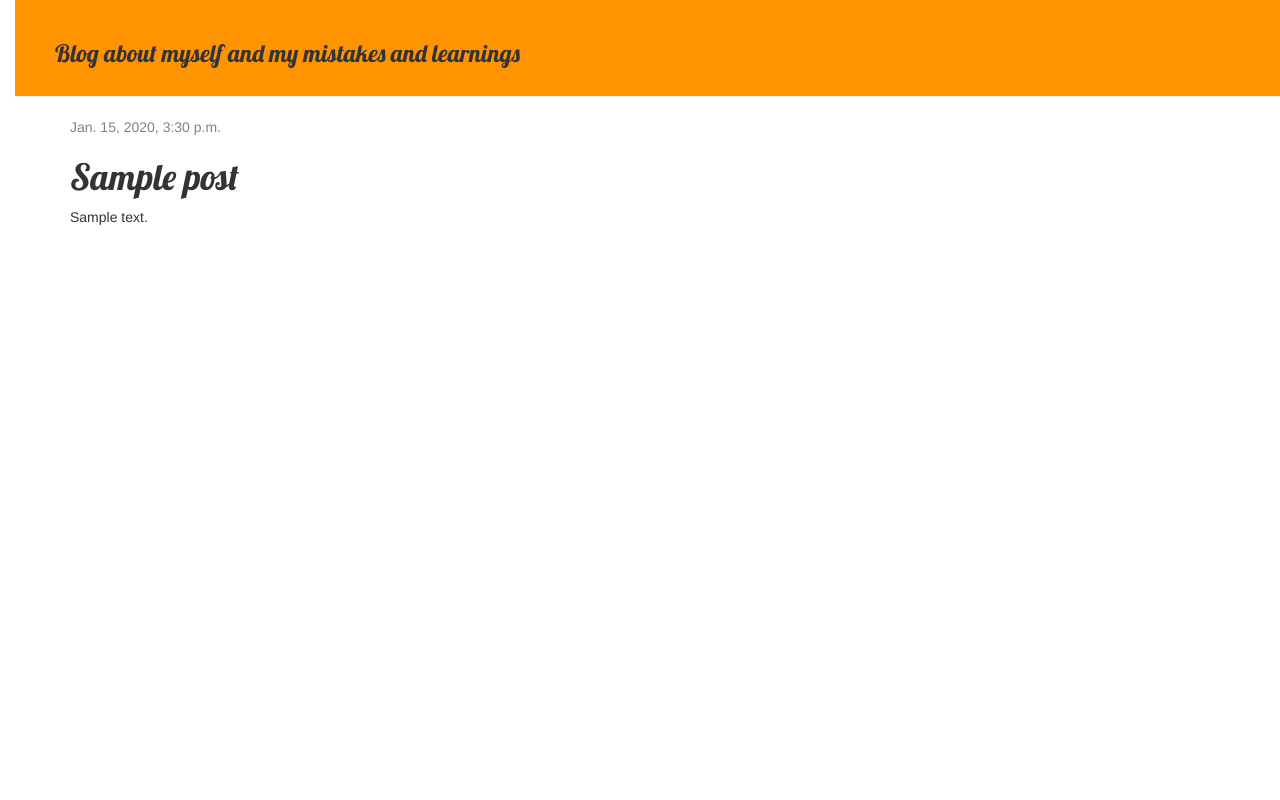
After one commit to jos-h/my_first_blog, a Django app: page /post/1/ in a window 1280 px wide. The commit adds this page. Run offline with Django 3.2, Linux system fonts and the light colour scheme; tables that the repository leaves empty hold one stand-in row (values such as "Sample post"); some libraries are stand-ins or nearby versions.

Commit message:
added view and template for detailed blog post as well as CSS for the site.

```diff
--- /dev/null
+++ b/Templates/Blog/base.html
@@ -0,0 +1,35 @@
+{%load staticfiles%}
+
+<html lang="en">
+<head>
+
+    <meta charset="UTF-8">
+
+    <link rel="stylesheet" href="https://maxcdn.bootstrapcdn.com/bootstrap/3.3.7/css/bootstrap.min.css">
+    <link rel="stylesheet" href="https://maxcdn.bootstrapcdn.com/bootstrap/3.3.7/css/bootstrap-theme.min.css">
+
+    <link rel="stylesheet" href="{%static 'css/first_blog.css' %}">
+
+    <link href="//fonts.googleapis.com/css?family=Lobster&subset=latin,latin-ext" rel="stylesheet" type="text/css">
+
+    <title>My website</title>
+
+</head>
+<body>
+    <div class="page-header">
+        <h3>Blog about myself and my mistakes and learnings</h3>
+    </div>
+    <!---->
+    <!--{% if posts_author_name%}-->
+        <!--{{posts_author_name}}-->
+    <!--{%endif%}-->
+    <div class="content container">
+        <div class="row">
+            <div class="col-md-8">
+                {% block content %}
+                {% endblock %}
+            </div>
+        </div>
+    </div>
+</body>
+</html>
--- /dev/null
+++ b/Templates/Blog/post_detail.html
@@ -0,0 +1,17 @@
+{% extends 'Blog/base.html' %}
+
+    {% block content %}
+        <div class="post">
+            {% if post.published_date %}
+                <div class="date">
+                    {{post.published_date}}
+                </div>
+            {% endif %}
+            <h1>
+                {{post.title}}
+            </h1>
+            <p>
+                {{post.text|linebreaksbr}}
+            </p>
+        </div>
+    {% endblock %}
--- /dev/null
+++ b/website/static/css/first_blog.css
@@ -0,0 +1,53 @@
+h1 a {
+    color: #FCA205;
+    font-family: 'Lobster';
+}
+body {
+    padding-left: 15px;
+}
+.page-header {
+    background-color: #ff9400;
+    margin-top: 0;
+    padding: 20px 20px 20px 40px;
+}
+
+.page-header h1, .page-header h1 a, .page-header h1 a:visited, .page-header h1 a:active {
+    color: #ffffff;
+    font-size: 36pt;
+    text-decoration: none;
+}
+
+.content {
+    margin-left: 40px;
+}
+
+h1, h2, h3, h4 {
+    font-family: 'Lobster', cursive;
+}
+
+.date {
+    color: #828282;
+}
+
+.save {
+    float: right;
+}
+
+.post-form textarea, .post-form input {
+    width: 100%;
+}
+
+.top-menu, .top-menu:hover, .top-menu:visited {
+    color: #ffffff;
+    float: right;
+    font-size: 26pt;
+    margin-right: 20px;
+}
+
+.post {
+    margin-bottom: 70px;
+}
+
+.post h1 a, .post h1 a:visited {
+    color: #000000;
+}
--- a/website/urls.py
+++ b/website/urls.py
@@ -4,4 +4,5 @@ from . import views
 
 urlpatterns = [
     url(r'^$', views.post_list, name='post_list'),
+    url(r'^post/(?P<pk>\d+)/$', views.post_detail, name="post_detail"),
 ]
--- a/website/views.py
+++ b/website/views.py
@@ -1,6 +1,7 @@
 from django.shortcuts import render
 from .models import Post
 from django.contrib.auth.models import User
+from django.shortcuts import render, get_object_or_404
 
 # Create your views here.
 
@@ -9,4 +10,10 @@ def post_list(request):
     author_name = User.objects.get(username='kunal')
     posts_author_name = Post.objects.filter(author= author_name)#.order_by('published_date')
     text_data = Post.objects.values().order_by('text')
-    return render(request, 'Blog/post_list.html', {'posts_author_name': posts_author_name,'text_data': text_data})
+    return render(request, 'Blog/post_list.html', {'posts_author_name': posts_author_name})
+
+
+def post_detail(request, pk):
+
+    post = get_object_or_404(Post, pk=pk)
+    return render(request, 'Blog/post_detail.html', {'post': post})
```
Also changed, not shown: Templates/Blog/post_list.html (+5 -15 lines).
